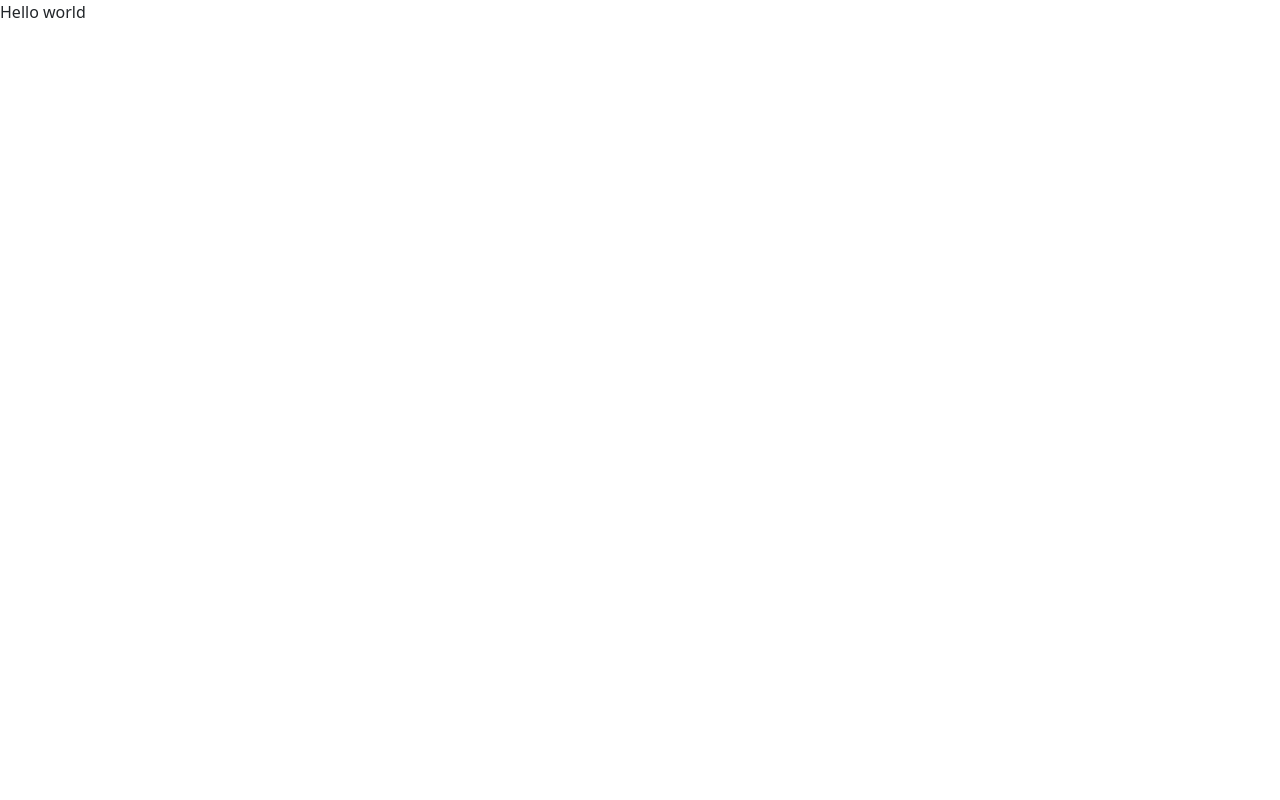
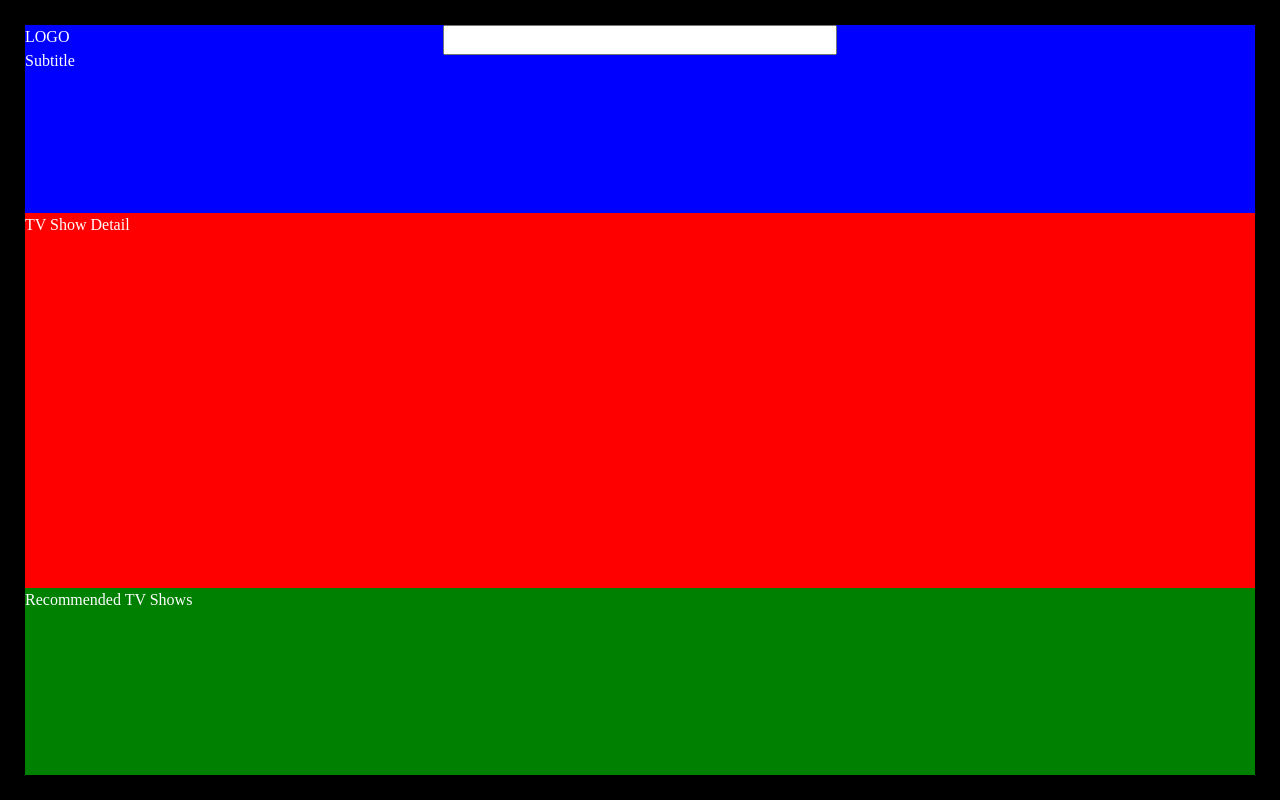
Before and after one commit to 8ggTofu/React-App, a React (Create React App) app: page / in a window 1280 px wide. Built offline with nearby package versions, Linux system fonts and the light colour scheme; a web font is replaced by a local one.

Commit message:
Build grid for site

```diff
--- a/src/App.jsx
+++ b/src/App.jsx
@@ -1,3 +1,25 @@
-export function App(){
-    return <div>Hello world</div>
+import s from "./style.module.css";
+export function App() {
+  return (
+    <div className={s.main_container}>
+
+      <div className={s.header}>
+        <div className="row">
+          <div className="col-4">
+            <div>LOGO</div>
+            <div>Subtitle</div>
+          </div>
+
+          <div className="col-md-12 col-lg-4">
+            <input style={{ width: "100%" }} type="text"></input>
+          </div>
+        </div>
+      </div>
+
+      <div className={s.tv_show_detail}>TV Show Detail</div>
+
+      <div className={s.recommended_tv_shows}>Recommended TV Shows</div>
+
+    </div>
+  );
 }
--- a/src/index.js
+++ b/src/index.js
@@ -1,5 +1,6 @@
+import "./global.css"
 import React from 'react';
-import ReactDOM from 'react-dom';
+import ReactDOM from 'react-dom/client';
 import { App } from './App';
 
 const root = ReactDOM.createRoot(document.getElementById("root"));
--- /dev/null
+++ b/src/style.module.css
@@ -0,0 +1,23 @@
+/* Create classes for website */
+.main_container {
+    padding: 25px;
+    display: flex;
+    flex-direction: column;
+    height: 100vh;
+    background-color: black;
+}
+
+.header {
+    flex: 2;
+    background-color: blue;
+}
+
+.tv_show_detail {
+    flex: 4;
+    background-color: red;
+}
+
+.recommended_tv_shows {
+    flex: 2;
+    background-color: green;
+}
```
